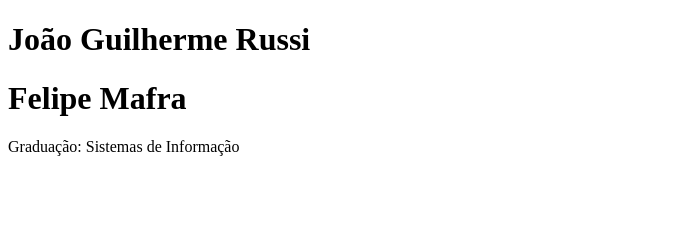
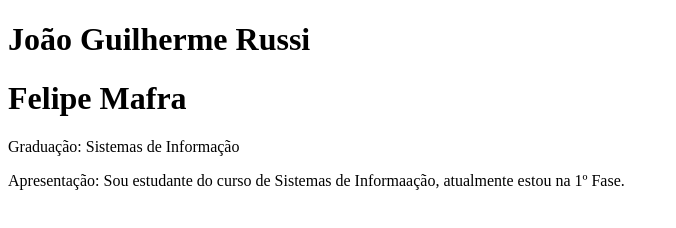
Before and after one commit to Russi-cell/apsGit, a plain HTML site: page index.html in a window 1280 px wide. Shown: the whole page, without its empty margins (0-676 px from the left). Drawn offline with Linux system fonts and the light colour scheme.

Commit message:
Apresentação

```diff
--- a/index.html
+++ b/index.html
@@ -9,5 +9,6 @@
     <h1>João Guilherme Russi</h1>
     <h1>Felipe Mafra</h1>
     <p>Graduação: Sistemas de Informação</p>
+    <p>Apresentação: Sou estudante do curso de Sistemas de Informaação, atualmente estou na 1º Fase. </p>
   </body>
 </html>
```
